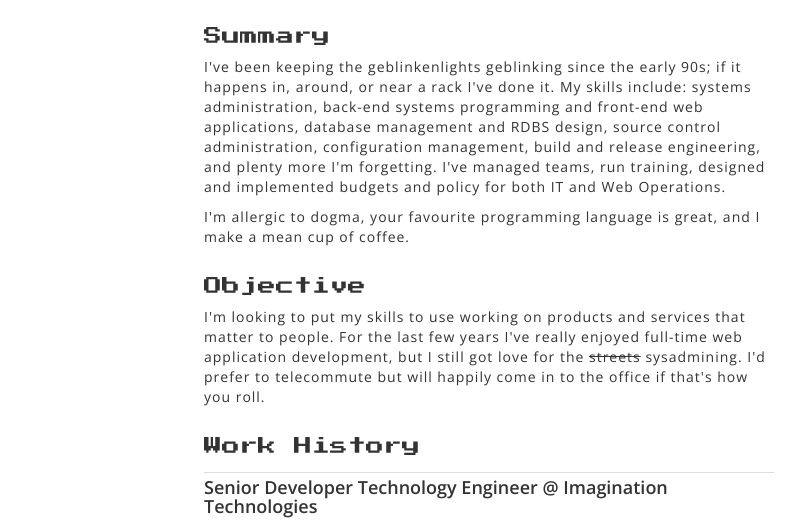
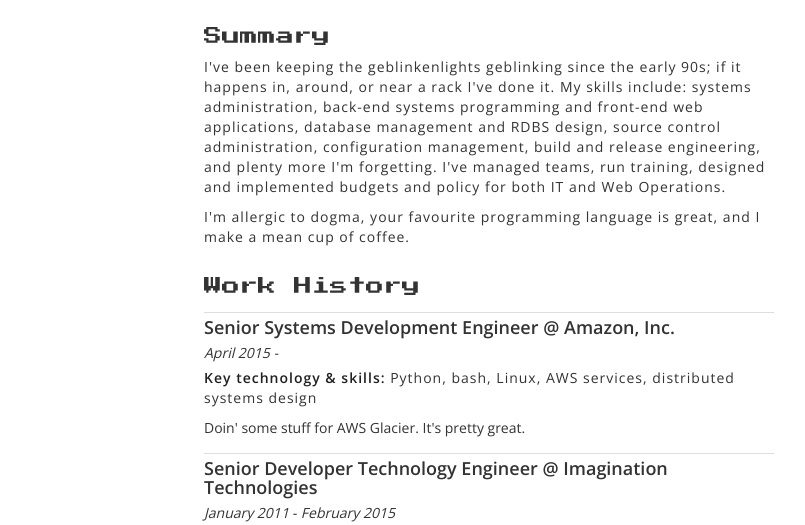
Before and after one commit to evilchili/evilchili, a plain HTML site: page index.html in a window 1280 px wide. Shown: the part 233-758 px from the top of the page, without its empty margins (61-866 px from the left). Drawn offline with nearby package versions, Linux system fonts and the light colour scheme.

Commit message:
updating resume

```diff
--- a/index.html
+++ b/index.html
@@ -15,7 +15,7 @@
 <head>
     <title>Greg Boyington: Web App Developer/SysAdmin/DevOps For Hire</title>
 
-    <meta name="description" content="Greg Boyington is a Web Applications Developer, SysAdmin And DevOps person looking for work.">
+    <meta name="description" content="Greg Boyington is a Web Applications Developer, SysAdmin And DevOps person not currently looking for work.">
     <meta http-equiv="Content-Type" content="text/html; charset=UTF-8">
 
     <!-- while I make revisions, please to index frequently, robots -->
@@ -103,18 +103,29 @@
                 <!--
                 This is a diplomatic way to say "I'm tired of working on products that suck, or products that rock but fail because the company sucks, or
                 products that rock with people that rock but fail anyway because market forces." Also, could it not be advertising?
-                 -->
+
+                I'm pretty happy where I am, so not including this block for now.
+
                 <h3>Objective</h3>
                 <p>
                 I'm looking to put my skills to use working on products and services that matter to people. For the last few years I've really enjoyed full-time
                 web application development, but I still got love for the <s>streets</s> sysadmining. I'd prefer to telecommute but will happily come
                 in to the office if that's how you roll.
                 </p>
+                 -->
 
                 <!--
                 Or what I like to call, "Justify Your Existence."
                 -->
                 <h3>Work History</h3>
+
+                <!-- job[0] -->
+                <h4>Senior Systems Development Engineer @ Amazon, Inc.</h4>
+                <i>April 2015 - </i>
+                <p>
+                    <b>Key technology &amp; skills:</b> Python, bash, Linux, AWS services, distributed systems design
+                </p>
+                Doin' some stuff for AWS Glacier. It's pretty great.
 
                 <!--
                 IMG is a CompuGlobalHyperMegaNet in IP licensing. I didn't much care for the company, and it
```
